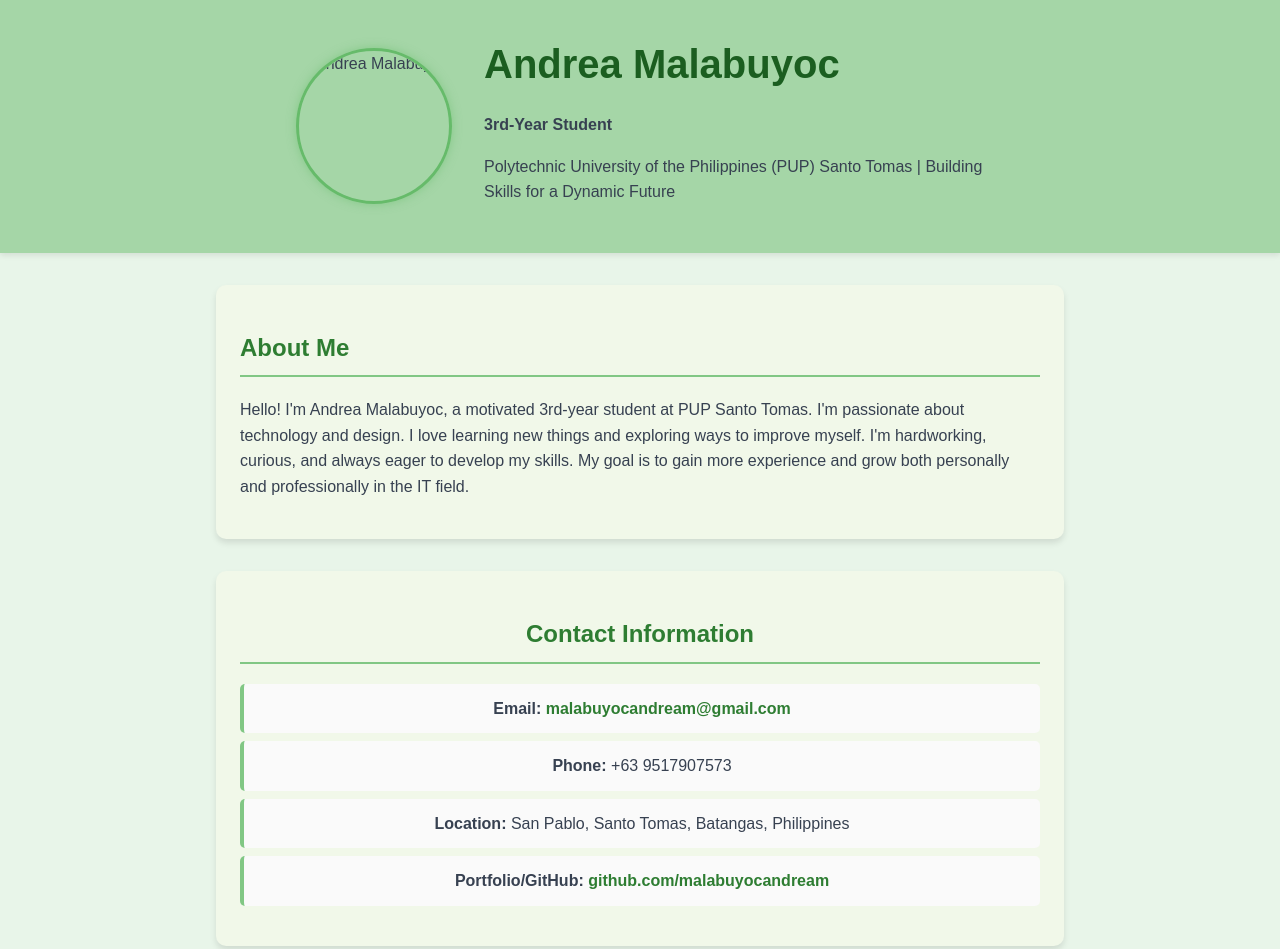
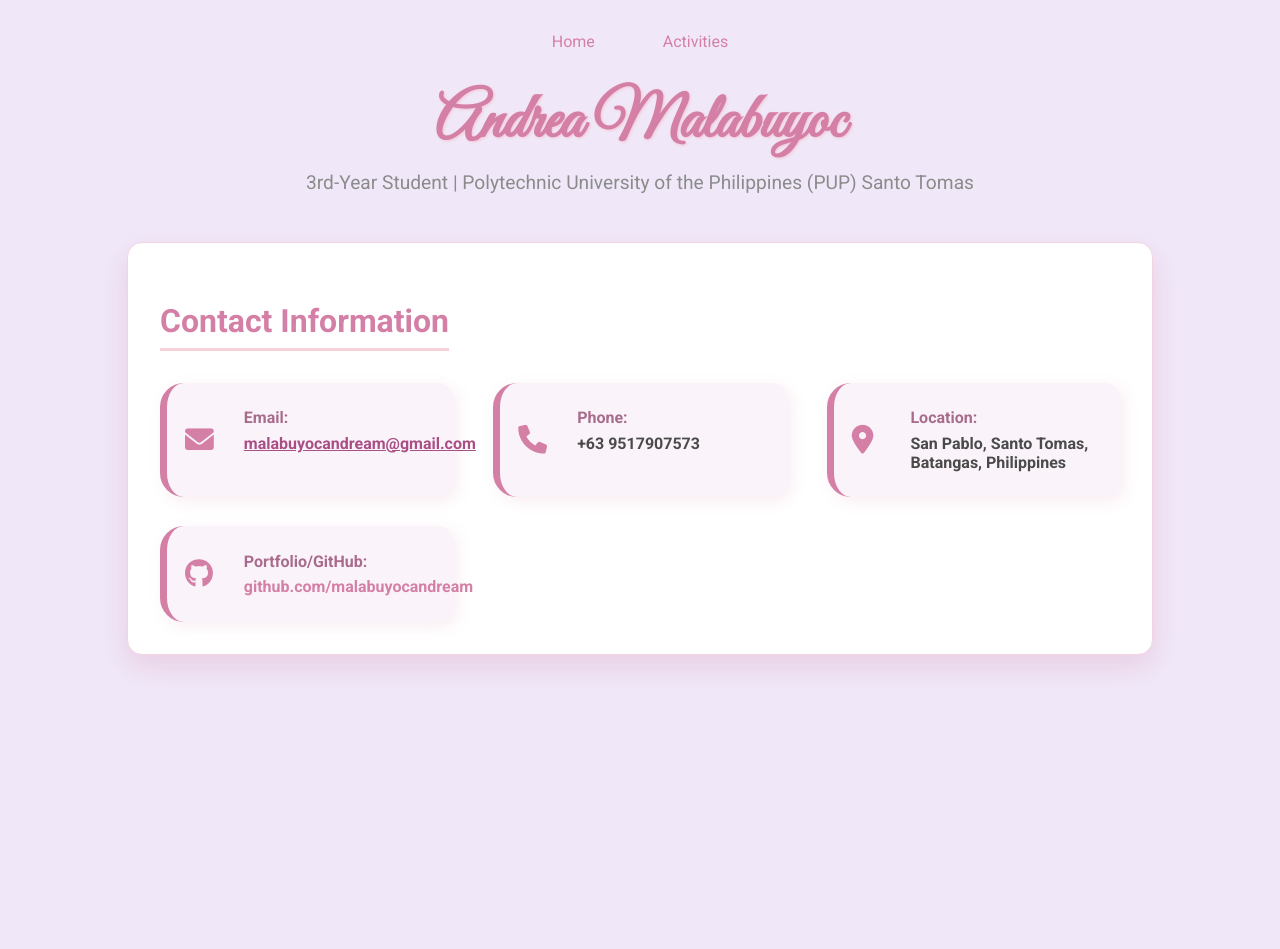
Before and after one commit to malabuyocandream/malabuyocandream.github.io, a plain HTML site: page index.html in a window 1280 px wide. Shown: the top 949 px of the page. After the commit the page ends 800 px from the top, so only its background shows below. Drawn offline with Linux system fonts and the light colour scheme.

Commit message:
Updated index.html and activities.html

```diff
--- a/index.html
+++ b/index.html
@@ -2,147 +2,234 @@
 <html lang="en">
 
 <head>
-    <meta charset="UTF-8">
-    <meta name="viewport" content="width=device-width, initial-scale=1.0">
-    <title>Andrea Malabuyoc - Portfolio</title>
+    <meta charset="UTF-8" />
+    <meta name="viewport" content="width=device-width, initial-scale=1" />
+    <title>Andrea Malabuyoc - Pastel Portfolio</title>
+
+
+    <link href="https://fonts.googleapis.com/css2?family=Great+Vibes&family=Roboto:wght@300;400;700&display=swap"
+        rel="stylesheet" />
+    <link rel="stylesheet" href="https://cdnjs.cloudflare.com/ajax/libs/font-awesome/6.0.0/css/all.min.css" />
+
     <style>
         body {
-            font-family: 'Arial', sans-serif;
+            font-family: 'Roboto', sans-serif;
+            background: #f0e8f8;
+
             margin: 0;
-            padding: 0;
-            background-color: #E8F5E9;
-            /* Light green background */
-            color: #374151;
-            line-height: 1.6;
+            padding: 2rem;
+            color: #4a4a4a;
+        }
+
+        nav {
+            text-align: center;
+            margin-bottom: 2rem;
+        }
+
+        nav a {
+            color: #d47fa6;
+            text-decoration: none;
+            font-weight: 500;
+            margin: 0 1rem;
+            padding: 0.5rem 1rem;
+            border-radius: 10px;
+            transition: background-color 0.3s ease;
+        }
+
+        nav a:hover {
+            background-color: #f6d1d8;
         }
 
         header {
-            background-color: #A5D6A7;
-            /* Soft green */
-            padding: 2rem;
-            display: flex;
-            align-items: center;
-            justify-content: center;
-            gap: 2rem;
-            text-align: left;
-            box-shadow: 0 2px 6px rgba(0, 0, 0, 0.1);
-            flex-wrap: wrap;
+            text-align: center;
+            margin-bottom: 3rem;
         }
 
-        header img {
-            border-radius: 50%;
-            width: 150px;
-            height: 150px;
-            object-fit: cover;
-            border: 3px solid #66BB6A;
-            /* Medium green accent */
-            box-shadow: 0 0 10px rgba(102, 187, 106, 0.5);
+        header h1 {
+            font-family: 'Great Vibes', cursive;
+            font-size: 4rem;
+            color: #d47fa6;
+            margin: 0;
+            text-shadow: 1px 1px 3px #f4c6d4;
         }
 
-        .header-text {
-            max-width: 500px;
+        header p {
+            font-weight: 500;
+            font-size: 1.2rem;
+            color: #8b8b8b;
+            margin-top: 0.5rem;
         }
 
-        h1 {
-            color: #1B5E20;
-            margin: 0;
-            font-size: 2.5rem;
+        section.contact {
+            max-width: 960px;
+            margin: 0 auto;
+            background: #fff;
+            border-radius: 15px;
+            padding: 2rem;
+            box-shadow: 0 12px 28px rgba(212, 127, 166, 0.25);
+            border: 1px solid #f3d4e2;
         }
 
-        h2 {
-            color: #2E7D32;
-            border-bottom: 2px solid #81C784;
+        section.contact h2 {
+            text-align: center;
+            font-weight: 700;
+            margin-bottom: 2rem;
+            color: #d47fa6;
+            font-size: 2rem;
+            border-bottom: 3px solid #f6d1d8;
+            display: inline-block;
             padding-bottom: 0.5rem;
+            position: relative;
         }
 
-        section {
-            max-width: 800px;
-            margin: 2rem auto;
-            padding: 1.5rem;
-            background-color: #FFFFFF;
-            border-radius: 10px;
-            box-shadow: 0 4px 6px rgba(0, 0, 0, 0.1);
+
+        ul.contact-list {
+            display: grid;
+            grid-template-columns: repeat(auto-fill, minmax(260px, 1fr));
+            gap: 1.8rem 2.5rem;
+            list-style: none;
+            padding: 0;
+            margin: 0;
         }
 
-        .about {
-            background-color: #F1F8E9;
+        ul.contact-list li {
+            background: #faf4fa;
+            border-radius: 15px;
+            padding: 1.6rem 1.8rem;
+            box-shadow: 4px 4px 15px rgba(212, 127, 166, 0.15);
+            border-left: 7px solid #d47fa6;
+            position: relative;
+            display: flex;
+            flex-direction: column;
+            gap: 0.4rem;
+            word-wrap: break-word;
+            overflow-wrap: break-word;
+            border-top-left-radius: 1.5rem;
+            border-bottom-left-radius: 1.5rem;
         }
 
-        .contact {
-            background-color: #F1F8E9;
-            text-align: center;
+
+        ul.contact-list li i {
+            color: #d47fa6;
+            font-size: 1.8rem;
+            position: absolute;
+            left: 18px;
+            top: 50%;
+            transform: translateY(-50%);
         }
 
-        ul {
-            list-style-type: none;
-            padding: 0;
+
+        ul.contact-list li strong {
+            font-weight: 600;
+            color: #a96b8c;
+            margin-left: 3rem;
+            display: block;
+            font-size: 1rem;
         }
 
-        li {
-            background: #FAFAFA;
-            margin: 0.5rem 0;
-            padding: 0.75rem;
-            border-radius: 5px;
-            border-left: 4px solid #81C784;
+
+        ul.contact-list li a,
+        ul.contact-list li span {
+            font-weight: 700;
+            margin-left: 3rem;
+            color: #4a4a4a;
+            font-size: 1rem;
+            white-space: normal;
+            word-break: break-word;
         }
 
-        a {
-            color: #2E7D32;
+
+        ul.contact-list li a[href^="mailto:"],
+        ul.contact-list li a[href^="https://github.com"] {
+            white-space: nowrap;
+            overflow-wrap: normal;
+            word-break: keep-all;
+            color: #d47fa6;
             text-decoration: none;
-            font-weight: bold;
-            transition: all 0.3s ease;
+            transition: color 0.3s ease;
+            cursor: pointer;
         }
 
-        a:hover {
+        ul.contact-list li a[href^="mailto:"],
+        ul.contact-list li a[href^="https://github.com"]:hover,
+        ul.contact-list li a[href^="mailto:"]:hover {
+            color: #a94f85;
             text-decoration: underline;
-            color: #1B5E20;
-            text-shadow: 0 0 8px rgba(102, 187, 106, 0.6);
         }
 
-        @media (max-width: 600px) {
-            header {
-                flex-direction: column;
-                text-align: center;
+
+        ul.contact-list li:hover {
+            box-shadow: 6px 6px 20px rgba(212, 127, 166, 0.35);
+            transform: translateY(-6px);
+            transition: 0.3s cubic-bezier(0.7, 0, 0.3, 1);
+        }
+
+
+        @media (max-width: 620px) {
+            ul.contact-list {
+                grid-template-columns: 1fr;
+                gap: 1.4rem;
             }
 
-            h1 {
-                font-size: 2rem;
+            ul.contact-list li {
+                flex-direction: row;
+                align-items: center;
+                padding-left: 3.8rem;
+                min-height: 60px;
             }
 
-            section {
-                margin: 1rem;
-                padding: 1rem;
+            ul.contact-list li strong,
+            ul.contact-list li a,
+            ul.contact-list li span {
+                margin-left: 0;
+                font-size: 1rem;
+            }
+
+            ul.contact-list li i {
+                position: absolute;
+                left: 16px;
+                top: 50%;
+                transform: translateY(-50%);
             }
         }
     </style>
 </head>
 
 <body>
+    <nav>
+        <a href="index.html">Home</a>
+        <a href="activities.html">Activities</a>
+    </nav>
+
     <header>
-        <img src="andeng.jpg" alt="Andrea Malabuyoc">
-        <div class="header-text">
-            <h1>Andrea Malabuyoc</h1>
-            <p><strong>3rd-Year Student</strong></p>
-            <p>Polytechnic University of the Philippines (PUP) Santo Tomas | Building Skills for a Dynamic Future</p>
-        </div>
+        <h1>Andrea Malabuyoc</h1>
+        <p>3rd-Year Student | Polytechnic University of the Philippines (PUP) Santo Tomas</p>
     </header>
-
-    <section class="about">
-        <h2>About Me</h2>
-        <p>Hello! I'm Andrea Malabuyoc, a motivated 3rd-year student at PUP Santo Tomas. I'm passionate about technology
-            and design. I love learning new things and exploring ways to improve myself. I'm hardworking, curious, and
-            always eager to develop my skills. My goal is to gain more experience and grow both personally and
-            professionally in the IT field.</p>
-    </section>
 
     <section class="contact">
         <h2>Contact Information</h2>
-        <ul>
-            <li><strong>Email:</strong> <a href="mailto:malabuyocandream@gmail.com">malabuyocandream@gmail.com</a></li>
-            <li><strong>Phone:</strong> +63 9517907573</li>
-            <li><strong>Location:</strong> San Pablo, Santo Tomas, Batangas, Philippines</li>
-            <li><strong>Portfolio/GitHub:</strong> <a href="https://github.com/malabuyocandream"
-                    target="_blank">github.com/malabuyocandream</a></li>
+        <ul class="contact-list">
+            <li>
+                <i class="fas fa-envelope"></i>
+                <strong>Email:</strong>
+                <a href="mailto:malabuyocandream@gmail.com">malabuyocandream@gmail.com</a>
+            </li>
+            <li>
+                <i class="fas fa-phone"></i>
+                <strong>Phone:</strong>
+                <span>+63 9517907573</span>
+            </li>
+            <li>
+                <i class="fas fa-map-marker-alt"></i>
+                <strong>Location:</strong>
+                <span>San Pablo, Santo Tomas, Batangas, Philippines</span>
+            </li>
+            <li>
+                <i class="fab fa-github"></i>
+                <strong>Portfolio/GitHub:</strong>
+                <a href="https://github.com/malabuyocandream" target="_blank"
+                    rel="noopener noreferrer">github.com/malabuyocandream</a>
+            </li>
         </ul>
     </section>
 </body>
```
Also changed, not shown: activities.html (added, +225 -0 lines).
